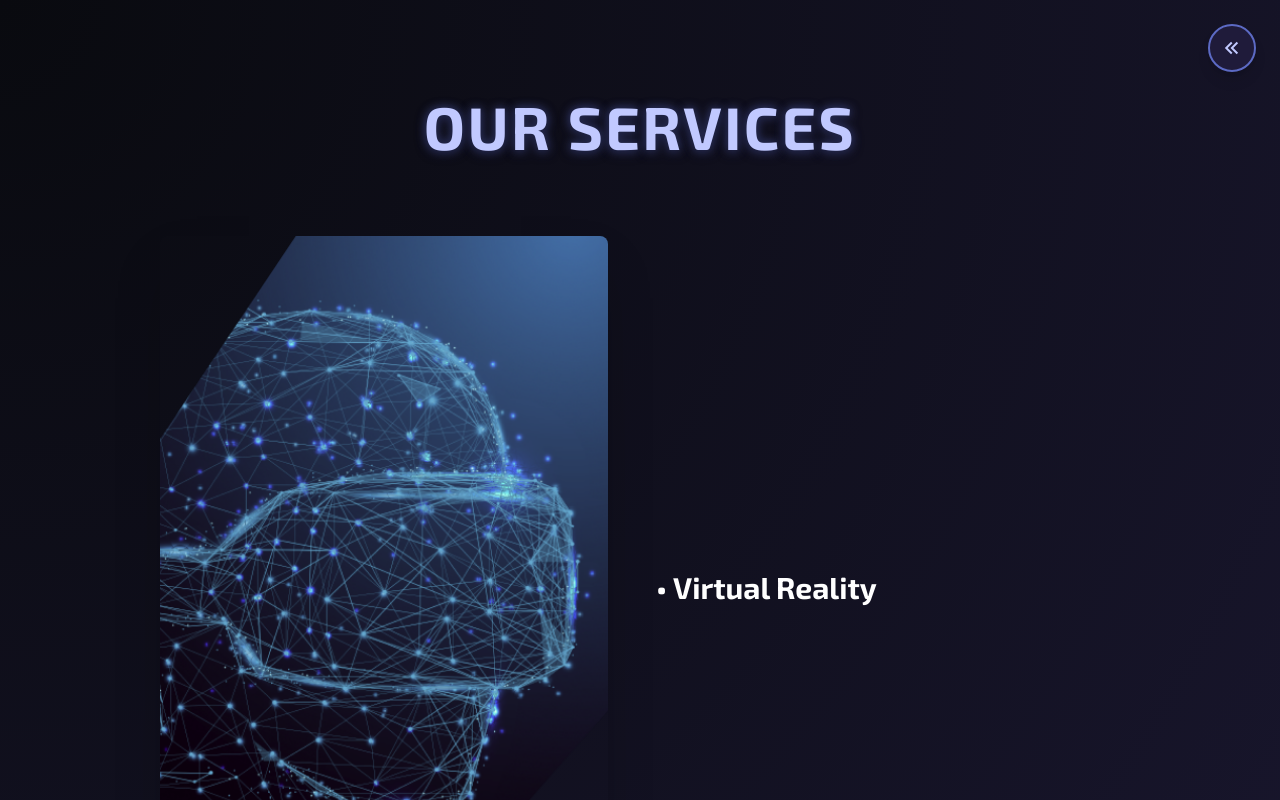
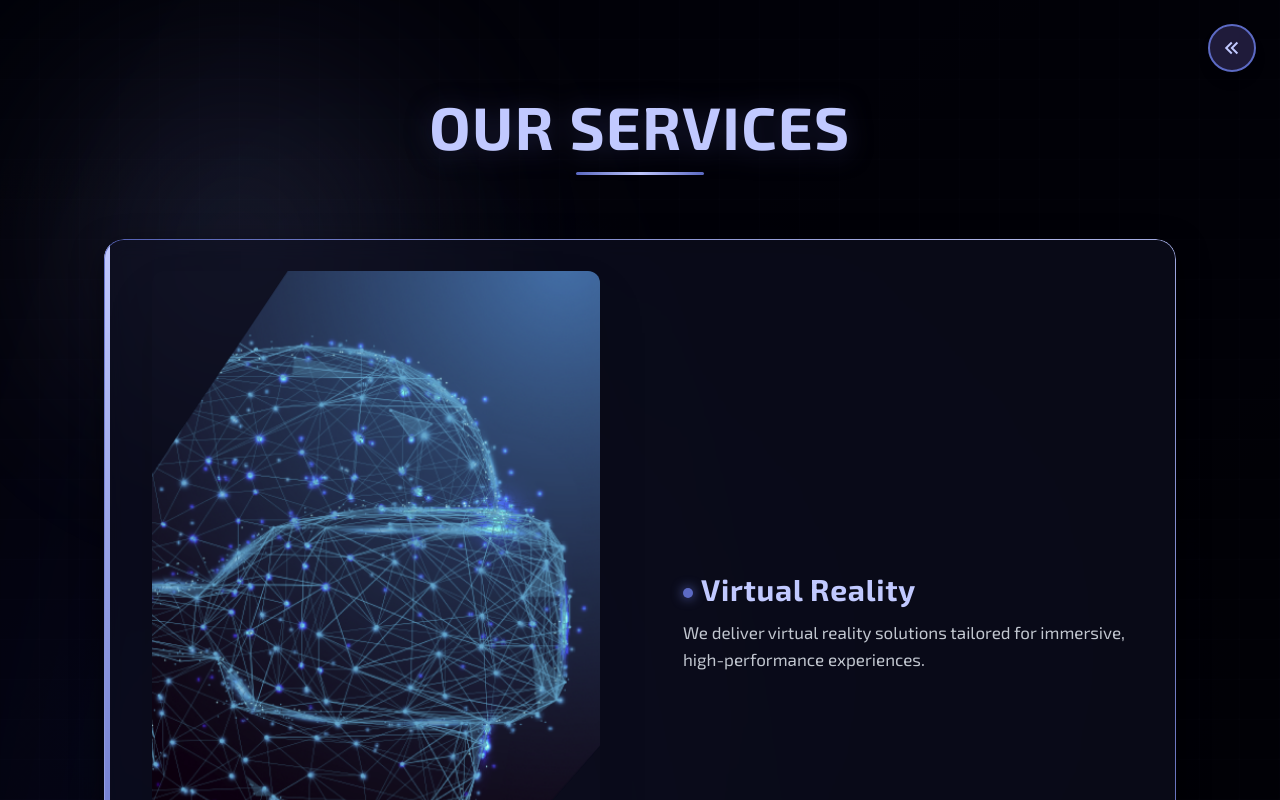
Before and after one commit to dev-sanjith/my-nextjs-starter, a Next.js app: page /services in a window 1280 px wide. Shown: the top 800 px of the page. Built offline with nearby package versions, Linux system fonts and the light colour scheme.

Commit message:
Virtlens UPDATED OUR SERVICES SECTION

```diff
--- a/components/GamesCarousel.js
+++ b/components/GamesCarousel.js
@@ -8,7 +8,7 @@ export default function GamesCarousel() {
   return (
     <section className="py-20 bg-black">
       <h2 className="text-4xl md:text-5xl font-extrabold text-white mb-12 ml-8">
-        FEATURED VR GAMES
+        FEATURED VR GAMES ssfsgsgsgsgsg
       </h2>
       <Swiper
         spaceBetween={30}
--- a/pages/services.js
+++ b/pages/services.js
@@ -3,12 +3,12 @@ import Link from 'next/link';
 import { RiArrowLeftDoubleLine } from 'react-icons/ri'; // Back icon
 
 const services = [
-  { title: 'Virtual Reality',        img: '/services_images/vr_head.png',    side: 'left'  },
-  { title: 'Augmented Reality',      img: '/services_images/vr_using.png',   side: 'right' },
-  { title: 'Immersive Mixed Reality',img: '/services_images/arhouse.png',    side: 'left'  },
-  { title: 'Artificial Intelligence',img: '/services_images/armodel.png',    side: 'right' },
-  { title: 'Unity Development',      img: '/services_images/house360.png',   side: 'left'  },
-  { title: '3D Modeling',            img: '/services_images/touch_crop.png', side: 'right' },
+  { title: 'Virtual Reality',         img: '/services_images/vr_head.png',    side: 'left'  },
+  { title: 'Augmented Reality',       img: '/services_images/vr_using.png',   side: 'right' },
+  { title: 'Immersive Mixed Reality', img: '/services_images/arhouse.png',    side: 'left'  },
+  { title: 'Artificial Intelligence', img: '/services_images/armodel.png',    side: 'right' },
+  { title: 'Unity Development',       img: '/services_images/house360.png',   side: 'left'  },
+  { title: '3D Modeling',             img: '/services_images/touch_crop.png', side: 'right' },
 ];
 
 export default function ServicesPage() {
@@ -22,14 +22,34 @@ export default function ServicesPage() {
         />
       </Head>
 
+      <main
+        className="min-h-screen text-white pt-24 relative overflow-hidden services-theme"
+        style={{ fontFamily: "'Exo 2', sans-serif" }}
+      >
+        {/* BACKGROUND LAYERS */}
+        <div className="absolute inset-0 -z-10 bg-deepspace" />
+        <div className="absolute inset-0 -z-10 bg-grid opacity-[0.08]" aria-hidden />
+        {/* Soft glows */}
         <div
-        className="min-h-screen text-white pt-24 relative"
+          aria-hidden
+          className="pointer-events-none absolute -top-24 -left-24 w-[42rem] h-[42rem] blur-[100px] opacity-40"
           style={{
-          background: 'radial-gradient(circle at top left, #090a0f, #1f1b3a, #000)',
-          backgroundBlendMode: 'soft-light',
+            background:
+              'radial-gradient(closest-side, rgba(92,106,196,0.8), rgba(193,201,255,0.25), transparent 70%)',
           }}
-      >
-        {/* Back Button - matching rest of theme */}
+        />
+        <div
+          aria-hidden
+          className="pointer-events-none absolute -bottom-32 -right-24 w-[46rem] h-[46rem] blur-[110px] opacity-30"
+          style={{
+            background:
+              'radial-gradient(closest-side, rgba(193,201,255,0.7), rgba(92,106,196,0.25), transparent 70%)',
+          }}
+        />
+        {/* animated nebula veil */}
+        <div className="absolute inset-0 -z-10 animate-nebulashift mix-blend-screen opacity-20 bg-nebula" aria-hidden />
+
+        {/* Back Button */}
         <Link
           href="/"
           aria-label="Back"
@@ -38,49 +58,156 @@ export default function ServicesPage() {
           <RiArrowLeftDoubleLine className="text-[#c1c9ff] w-6 h-6" />
         </Link>
 
-        {/* Page Title - big & bold like game pages */}
-        <h1
-          className="text-center text-4xl md:text-6xl font-hero font-extrabold uppercase mb-20 tracking-wide"
-          style={{
-            fontFamily: "'Exo 2', sans-serif",
-            color: '#c1c9ff',
-            textShadow: '0 2px 12px #181a35, 0 0 10px #5c6ac4aa',
-          }}
-        >
+        {/* Title */}
+        <header className="relative z-10">
+          <h1 className="text-center text-4xl md:text-6xl font-extrabold uppercase tracking-wide text-[#c1c9ff] drop-shadow-[0_2px_12px_#181a35]">
             Our Services
           </h1>
+          <div className="mx-auto mt-4 h-[3px] w-24 md:w-32 rounded-full bg-gradient-to-r from-[#5c6ac4] via-[#c1c9ff] to-[#5c6ac4]" />
+        </header>
 
         {/* Services List */}
-        <div className="max-w-5xl mx-auto px-4 space-y-16">
+        <section className="max-w-6xl mx-auto px-4 md:px-8 lg:px-10 mt-16 space-y-12 relative z-10">
+          <ul role="list" className="space-y-10">
             {services.map(({ title, img, side }, idx) => (
+              <li key={idx}>
+                <ServiceRow title={title} img={img} side={side} />
+              </li>
+            ))}
+          </ul>
+        </section>
+
+        {/* Page padding bottom */}
+        <div className="h-20" />
+
+        {/* Scoped styles */}
+        <style jsx global>{`
+          /* THEME TOKENS (scoped to this page via .services-theme) */
+          .services-theme {
+            --bg-0: #070812;
+            --bg-1: #0c0f1f;
+            --bg-2: #181a35;
+            --ink-1: #c1c9ff;
+            --indigo: #5c6ac4;
+            --glass: rgba(15, 17, 35, 0.6);
+            --glass-strong: rgba(20, 22, 46, 0.9);
+          }
+
+          /* Deep space with gentle vignette + direction */
+          .bg-deepspace {
+            background:
+              radial-gradient(1000px 600px at 20% 15%, #10122a 0%, #0a0c1d 40%, var(--bg-0) 100%),
+              linear-gradient(135deg, #1b1840 0%, #0e0f23 45%, #070812 100%);
+            background-blend-mode: overlay;
+          }
+
+          /* Subtle tech grid */
+          .bg-grid {
+            background:
+              linear-gradient(transparent 95%, rgba(193, 201, 255, 0.15) 100%),
+              linear-gradient(90deg, transparent 95%, rgba(193, 201, 255, 0.15) 100%);
+            background-size: 40px 40px, 40px 40px;
+          }
+
+          /* Animated nebula veil (pure CSS, GPU-friendly) */
+          .bg-nebula {
+            background: radial-gradient(60% 50% at 30% 30%, rgba(92, 106, 196, 0.35), transparent 60%),
+              radial-gradient(50% 40% at 70% 60%, rgba(193, 201, 255, 0.35), transparent 60%);
+            filter: saturate(120%) blur(8px);
+          }
+          @keyframes nebulashift {
+            0% { transform: translate3d(0,0,0) scale(1); }
+            50% { transform: translate3d(-2%, -1%, 0) scale(1.03); }
+            100% { transform: translate3d(0,0,0) scale(1); }
+          }
+          .animate-nebulashift { animation: nebulashift 14s ease-in-out infinite; }
+
+          /* Glass card with gradient border (mask trick) */
+          .glass-card {
+            position: relative;
+            background: var(--glass);
+            backdrop-filter: blur(10px);
+            border-radius: 20px;
+            overflow: hidden;
+            box-shadow:
+              0 10px 30px rgba(0, 0, 0, 0.55),
+              inset 0 1px 0 rgba(255, 255, 255, 0.03);
+          }
+          .glass-card::before {
+            content: '';
+            position: absolute;
+            inset: 0;
+            padding: 1.2px;
+            border-radius: 20px;
+            background: linear-gradient(135deg, #5c6ac4, #c1c9ff, #5c6ac4);
+            -webkit-mask: linear-gradient(#000 0 0) content-box, linear-gradient(#000 0 0);
+            -webkit-mask-composite: xor;
+                    mask-composite: exclude;
+            pointer-events: none;
+            opacity: 0.9;
+          }
+          .glass-card:hover {
+            transform: translateY(-2px);
+            transition: transform 250ms ease, box-shadow 250ms ease;
+            box-shadow:
+              0 14px 36px rgba(0, 0, 0, 0.6),
+              inset 0 1px 0 rgba(255, 255, 255, 0.04);
+          }
+
+          /* Reveal-in animation */
+          @keyframes risein {
+            from { opacity: 0; transform: translateY(12px) scale(0.995); }
+            to   { opacity: 1; transform: translateY(0)    scale(1); }
+          }
+          .anim-risein { animation: risein 520ms var(--delay, 0ms) cubic-bezier(.2,.7,.2,1) both; }
+
+          /* Accent bar that flips based on row side */
+          .accent-left  { background: linear-gradient(180deg, #c1c9ff, #5c6ac4); }
+          .accent-right { background: linear-gradient(180deg, #5c6ac4, #c1c9ff); }
+        `}</style>
+      </main>
+    </>
+  );
+}
+
+/** Row component: glass panel + image + text, side-aware */
+function ServiceRow({ title, img, side }) {
+  const isLeft = side === 'left';
+
+  return (
     <div
-              key={idx}
-              className={`flex flex-col md:flex-row items-center ${
-                side === 'left' ? 'md:flex-row' : 'md:flex-row-reverse'
-              } gap-8`}
+      className={`glass-card anim-risein ${isLeft ? 'md:flex-row' : 'md:flex-row-reverse'} flex flex-col`}
+      style={{ '--delay': '80ms' }}
     >
+      {/* Accent rail */}
+      <div
+        className={`hidden md:block ${isLeft ? 'accent-left' : 'accent-right'}`}
+        style={{ width: 6 }}
+        aria-hidden
+      />
+
       {/* Image */}
-              <div className="w-full md:w-1/2 flex justify-center">
+      <div className="w-full md:w-1/2 p-6 md:p-8 flex items-center justify-center">
         <img
           src={img}
           alt={title}
-                  className="w-full max-w-md h-auto object-contain rounded-lg shadow-2xl"
+          loading="lazy"
+          className="w-full max-w-md h-auto object-contain rounded-xl shadow-2xl"
         />
       </div>
 
       {/* Text */}
-              <div className="w-full md:w-1/2 text-center md:text-left">
-                <p
-                  className="text-3xl font-bold"
-                  style={{ fontFamily: "'Exo 2', sans-serif" }}
-                >
-                  • {title}
+      <div className="w-full md:w-1/2 p-6 md:p-8 flex items-center">
+        <div className={`${isLeft ? 'md:pl-2' : 'md:pr-2'}`}>
+          <h2 className="text-2xl md:text-3xl font-bold text-[#c1c9ff] tracking-wide">
+            <span className="align-middle mr-2 inline-block h-2.5 w-2.5 rounded-full bg-[#5c6ac4] shadow-[0_0_12px_#5c6ac4]" />
+            {title}
+          </h2>
+          <p className="mt-3 text-base md:text-[17px] text-slate-200/85 leading-relaxed">
+            We deliver {title.toLowerCase()} solutions tailored for immersive, high-performance experiences.
           </p>
         </div>
       </div>
-          ))}
     </div>
-      </div>
-    </>
   );
 }
```
Lines whose indentation alone changed are shown as unchanged.
